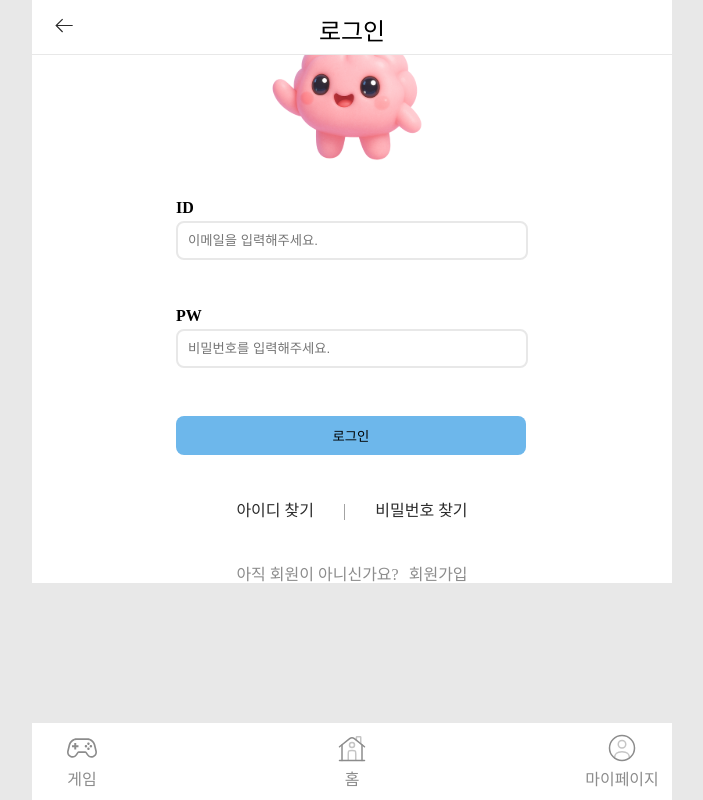
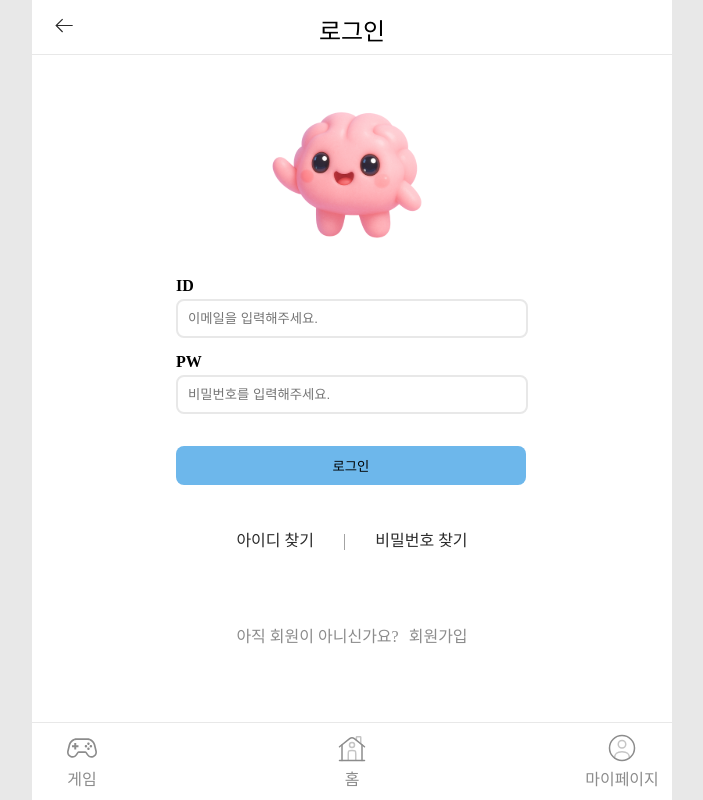
Before and after one commit to LGTM-Team/brain-game, a React (Vite) app: page /login in a window 1280 px wide. Shown: the whole page, without its empty margins (288-991 px from the left). Built offline with nearby package versions, Linux system fonts and the light colour scheme; no server answers.

Commit message:
ui(Login) : 입력 필드 간격 조정

```diff
--- a/src/pages/Login/Login.module.css
+++ b/src/pages/Login/Login.module.css
@@ -11,6 +11,7 @@
 }
 
 .container{
+  height: calc(100vh - 77px);
   background-color: #fff;
   display: flex;
   flex-direction: column;
@@ -20,20 +21,20 @@
   form{
     display: flex;
     flex-direction: column;
-    gap: 3rem;
+    gap: 2rem;
     margin-bottom: 3rem;
 
     fieldset{
       display: flex;
       flex-direction: column;
-      gap: 3rem;
+      gap: 1rem;
     }
   }
 
   .findActions{
     display: flex;
     flex-direction: column;
-    gap: 3rem;
+    gap: 5rem;
 
     .actionWrap{
       display: flex;
```
